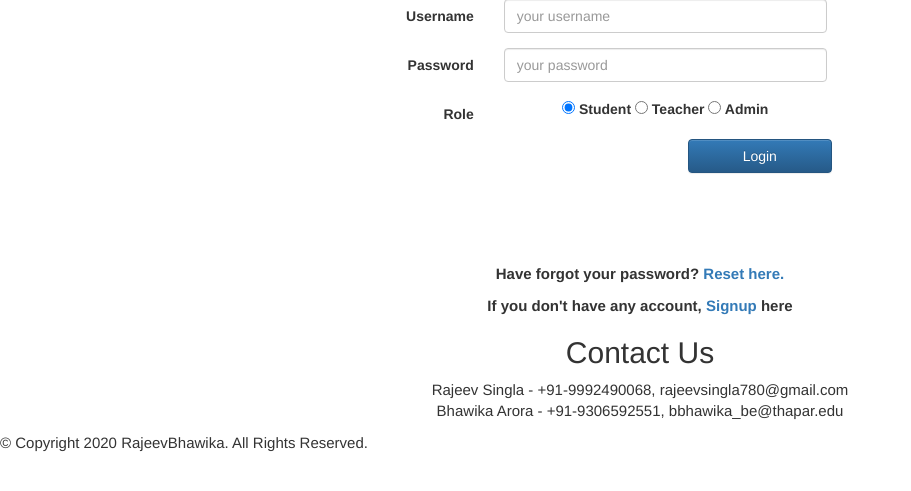
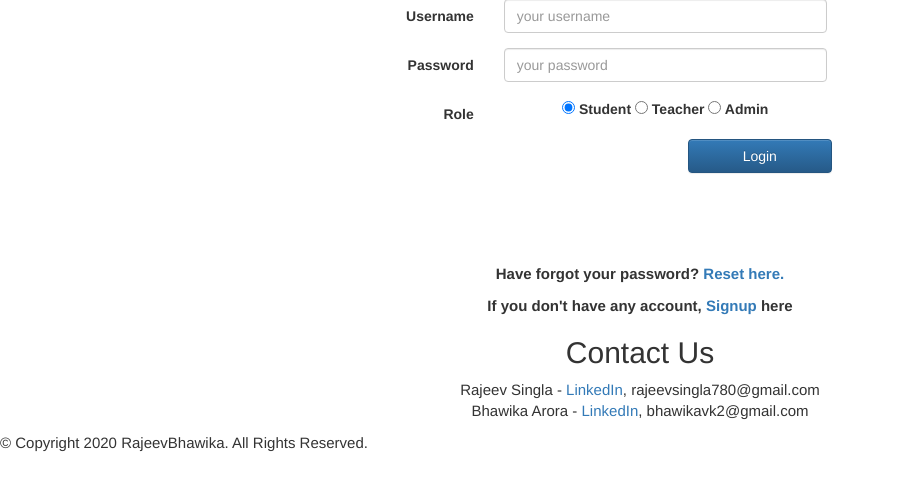
Before and after one commit to rajeevsingla780/Attendence-Management-System, a PHP site: page /index.php in a window 1280 px wide. Shown: the part 180-671 px from the top of the page, without its empty margins (0-911 px from the left). Run offline with PHP 8.4, Linux system fonts and the light colour scheme.

Commit message:
Update index.php

```diff
--- a/index.php
+++ b/index.php
@@ -182,7 +182,7 @@ if(isset($error_msg))
     <h2 class="text-center">Contact Us</h2>
   </div>
   <div>
-  <p class="text-center bg-dark text-white">Rajeev Singla - +91-9992490068, rajeevsingla780@gmail.com<br>Bhawika Arora - +91-9306592551, bbhawika_be@thapar.edu<br></p>
+  <p class="text-center bg-dark text-white">Rajeev Singla - <a href="https://www.linkedin.com/in/rajeev-singla-378a94153/">LinkedIn</a>, rajeevsingla780@gmail.com<br>Bhawika Arora - <a href="https://www.linkedin.com/in/bhawika-arora-76b198183/">LinkedIn</a>, bhawikavk2@gmail.com<br></p>
   <a href="contact.html"> </a>
   </div>
 </section>
```
